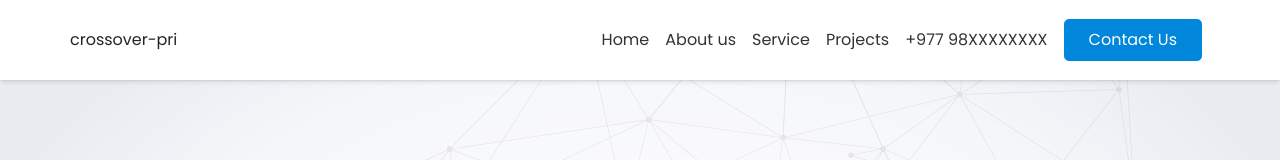
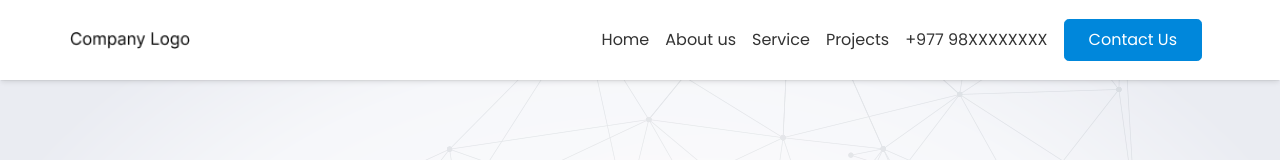
Before and after one commit to isunuwa/crossover-pri, a React (Create React App) app: page / in a window 1280 px wide. Shown: the top 160 px of the page. Built offline with nearby package versions, Linux system fonts and the light colour scheme.

Commit message:
updated logo

```diff
--- a/src/App.js
+++ b/src/App.js
@@ -15,7 +15,7 @@ const App = () => {
       <Header />
       <Routes>
         {/* <Route path="*" element={<Navigate to="/" />} /> */}
-        <Route path="/" element={<Main />} />
+        <Route path={process.env.PUBLIC_URL} element={<Main />} />
         <Route path="/about-us" element={<AboutUs />} />
         <Route path="/contact-us" element={<Contact />} />
         <Route path="/projects" element={<Project />} />
--- a/src/components/layouts/Header.jsx
+++ b/src/components/layouts/Header.jsx
@@ -24,10 +24,9 @@ const Header = () => {
       <div className='container'>
         <div className='ap-header row'>
           <div className='ap-logo'>
-            {process.env.REACT_APP_APP_NAME}
-            {/* <a href={process.env.PUBLIC_URL}>
+            <a href={process.env.PUBLIC_URL}>
               <img src={process.env.PUBLIC_URL+'/assets/images/logo.png'} alt='logo' />
-            </a> */}
+            </a>
           </div>
           <ul className='ap-links'>
             {navLinks.map( (navLink) => (
```
